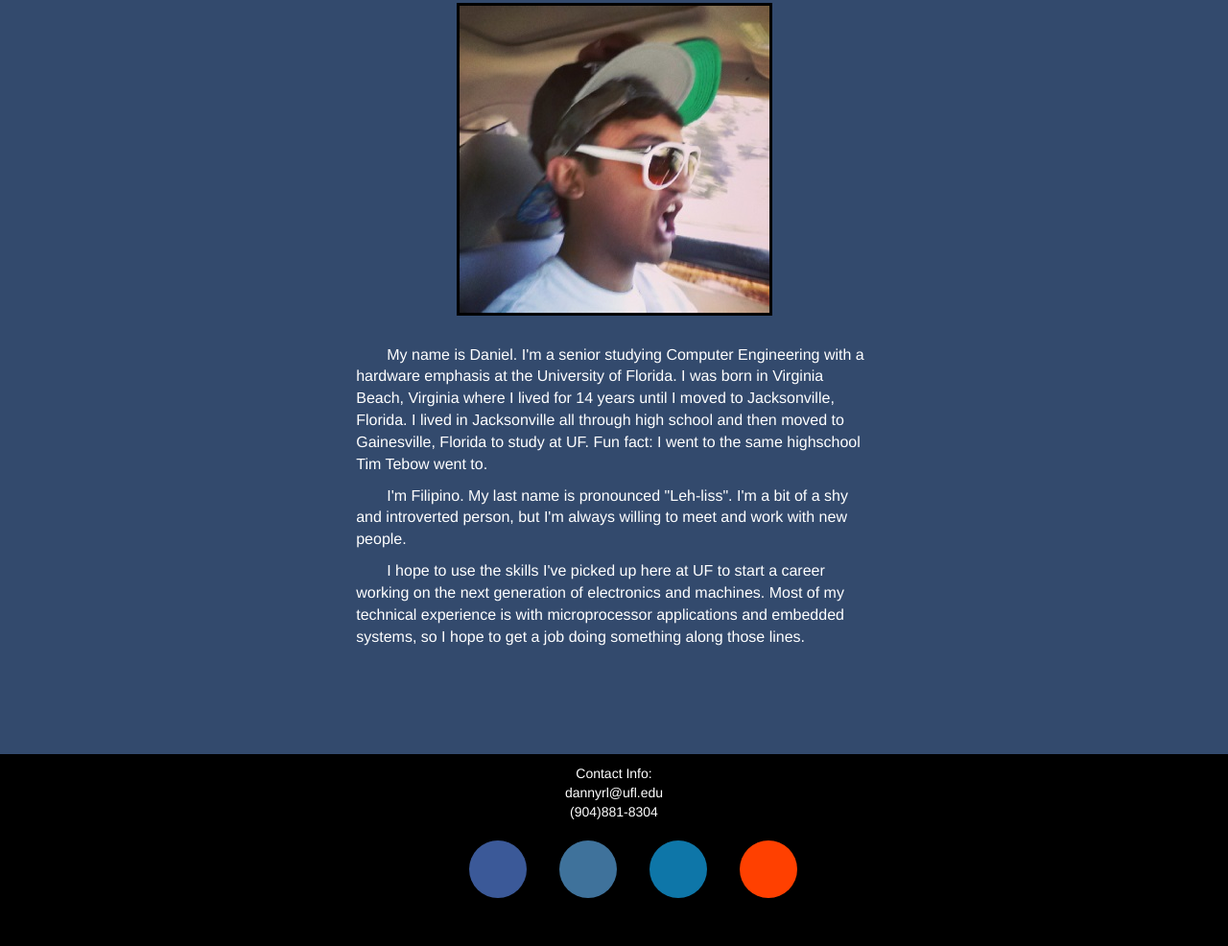
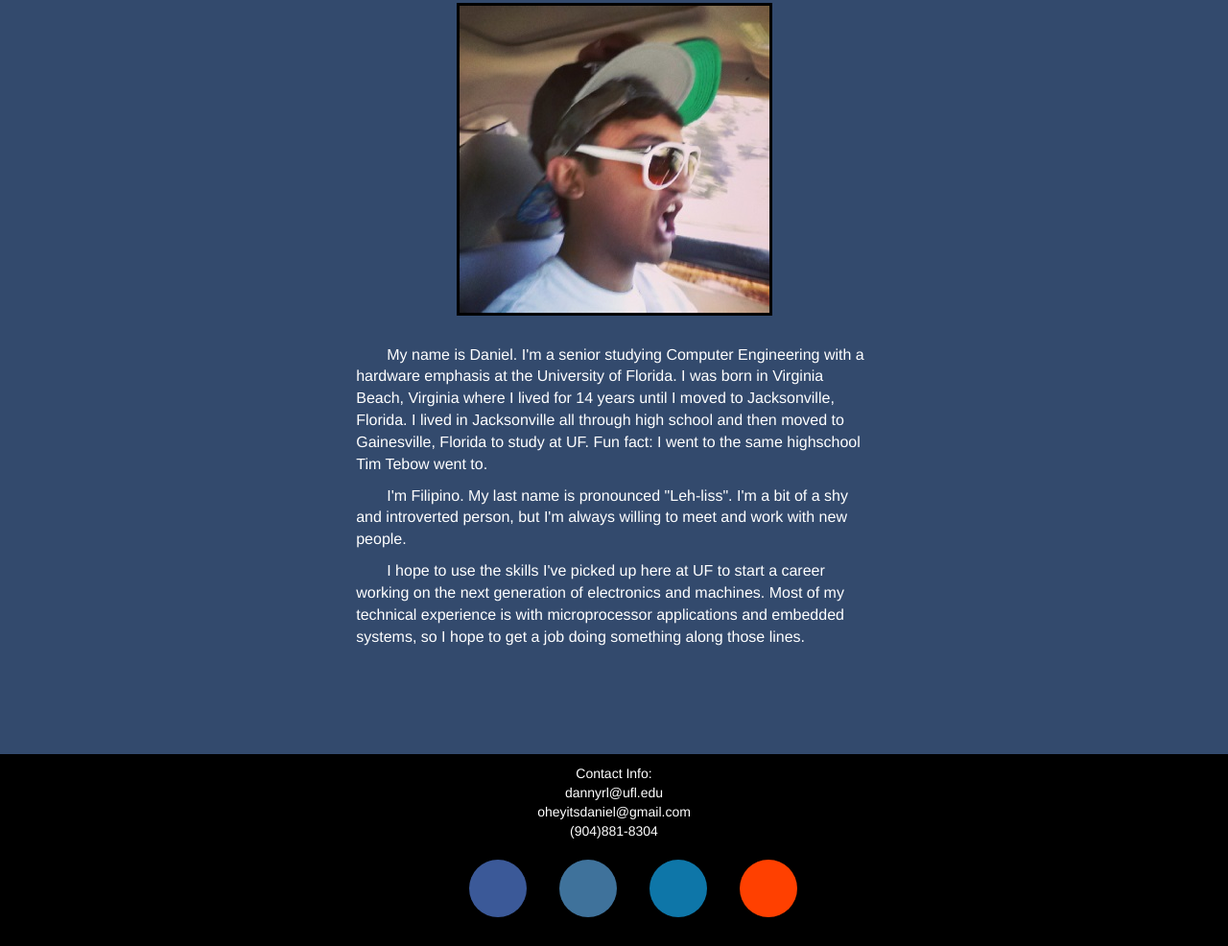
Before and after one commit to DannyRL/DRLsite, a plain HTML site: page about.html in a window 1280 px wide. Shown: the part 140-1126 px from the top of the page at 96% size. Drawn offline with Linux system fonts and the light colour scheme; a web font is replaced by a local one.

Commit message:
Added gmail email to footer

```diff
--- a/about.html
+++ b/about.html
@@ -44,6 +44,7 @@
 
 			<li class="contact"> Contact Info: </li>
 			<li class="contact"> dannyrl@ufl.edu </li>
+			<li class="contact"> oheyitsdaniel@gmail.com </li>
 			<li class="contact"> (904)881-8304 </li>
 
 <!--social media buttons use images from online-->
```
Also changed, not shown: hobbies.html (+1 -0 lines), index.html (+1 -0 lines), school.html (+1 -0 lines).
